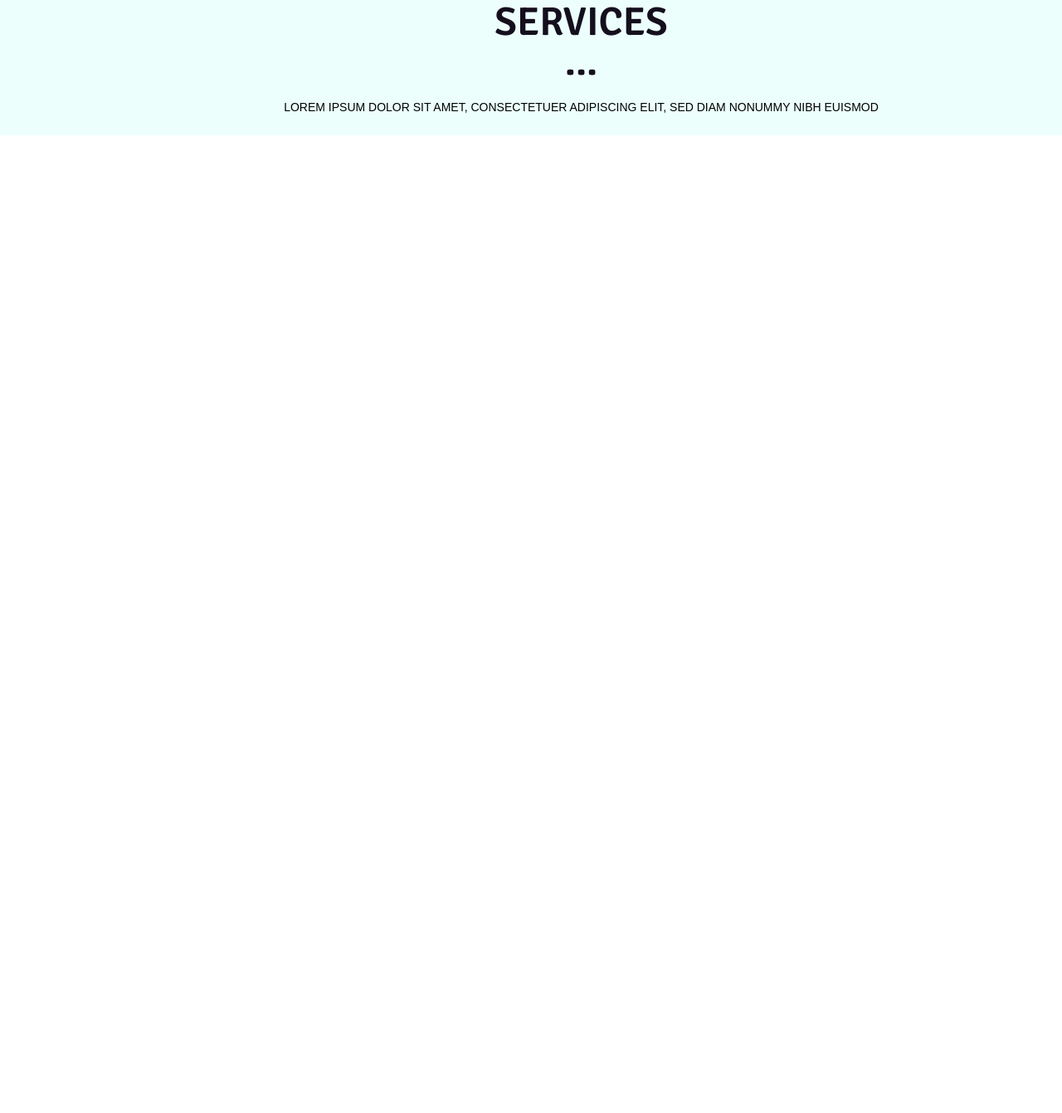
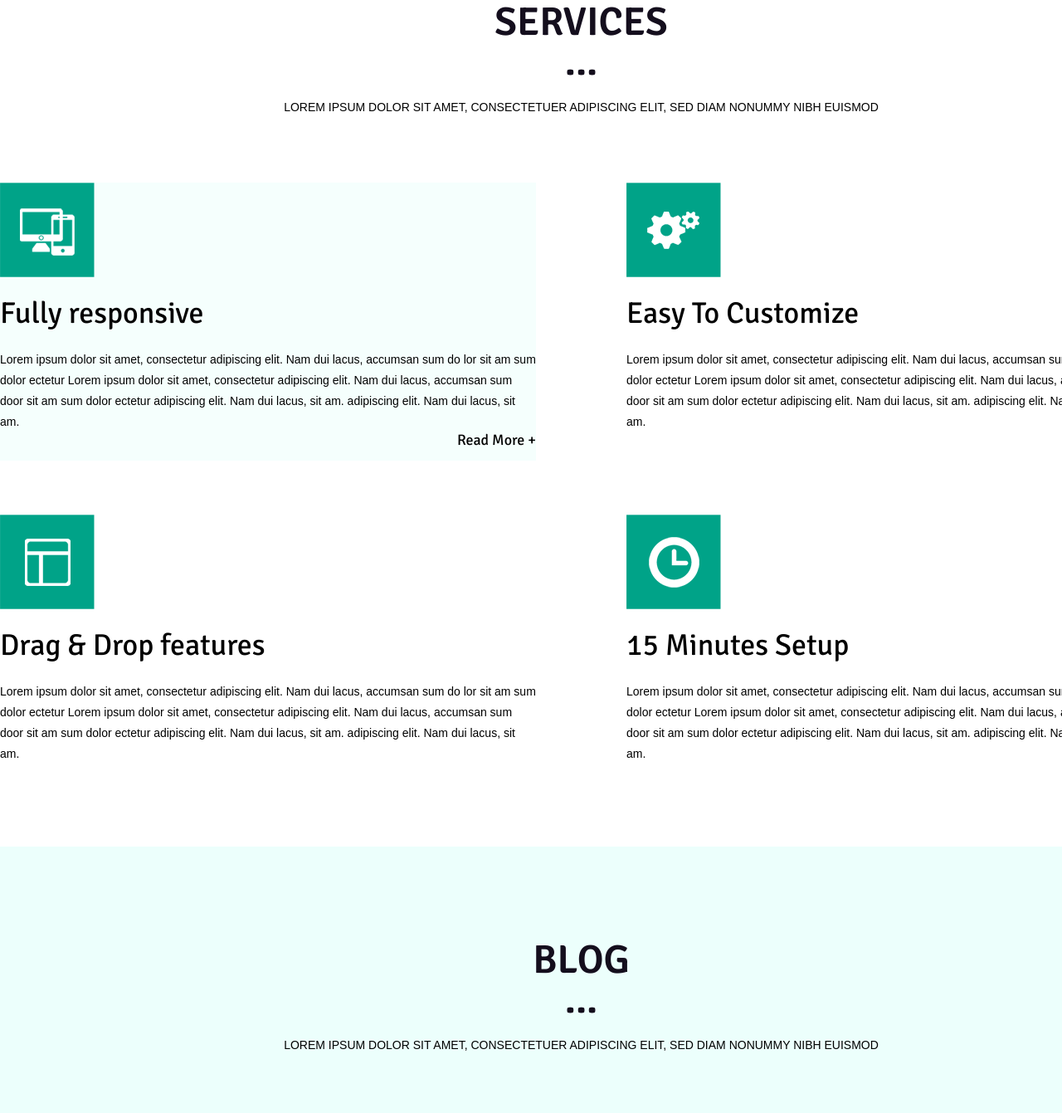
Before and after one commit to kymmyD123/Sigxak, a plain HTML site: page index.html in a window 1280 px wide. Shown: the part 3090-4431 px from the top of the page at 83% size. Before the commit the page ends 3253 px from the top, so only its background shows below. Drawn offline with Linux system fonts and the light colour scheme.

Commit message:
addedService

```diff
--- a/css/style.css
+++ b/css/style.css
@@ -288,6 +288,10 @@ h2.title {
     background: url("../img/portfolio-element-8.png") center no-repeat;
 }
 
+.services {
+    background: #ffffff;
+}
+
 .services-title{
     margin-top: 125px;
 }
@@ -297,5 +301,53 @@ h2.title {
     text-align: center;
     font: 14px/28px OpenSans, sans-serif;
     color: #000;
-    margin-bottom: 20px;
+    margin-bottom: 77px;
 }
+
+.service {
+    width: 646px;
+    height: 335px;
+    margin-bottom: 65px;
+}
+
+.service-float-1 {
+    margin-right: 109px;
+    background: #f5fffd;
+}
+
+.service-float-3 {
+    margin-left: 109px;
+}
+
+.service-photo {
+    width: 115px;
+    height: 115px;
+    margin-bottom: 25px;
+}
+
+.service-text h5.title {
+    font: 400 36px/36px Signika, sans-serif;
+    margin-bottom: 25px;
+}
+
+.service-text p {
+    font: 14px/25px OpenSans, sans-serif;
+}
+
+.link-right {
+    text-decoration: none;
+    color: #000;
+    font: 400 18px/18px Signika, sans-serif;
+}
+
+.blog-title {
+    margin-top: 113px;
+}
+
+.blog-title p {
+    text-transform: uppercase;
+    text-align: center;
+    font: 14px/28px OpenSans, sans-serif;
+    color: #000;
+    margin-bottom: 68px;
+}
--- a/index.html
+++ b/index.html
@@ -142,6 +142,66 @@
                     ...</h2>
                 <p>Lorem ipsum dolor sit amet, consectetuer adipiscing elit, sed diam nonummy nibh euismod</p>
             </div>
+            <div class="services-float">
+                <div class="service service-float-1 left">
+                    <div class="service-photo service-photo-1">
+                        <img src="img/service-phone.png" alt="">
+                    </div>
+                    <div class="service-text">
+                        <h5 class="title">Fully responsive</h5>
+                        <p>Lorem ipsum dolor sit amet, consectetur adipiscing elit. Nam dui lacus, accumsan sum do
+lor sit am sum dolor ectetur Lorem ipsum dolor sit amet, consectetur adipiscing elit. Nam
+ dui lacus, accumsan sum door sit am sum dolor ectetur adipiscing elit. Nam dui lacus,
+sit am. adipiscing elit. Nam dui lacus, sit am. </p>
+                        <a href="#" class="link-right right">Read More +</a>
+                    </div>
+                </div>
+                <div class="service service-float-2 left">
+                    <div class="service-photo service-photo-2">
+                        <img src="img/service-set.png" alt="">
+                    </div>
+                    <div class="service-text">
+                        <h5 class="title">Easy To Customize</h5>
+                        <p>Lorem ipsum dolor sit amet, consectetur adipiscing elit. Nam dui lacus, accumsan sum do
+lor sit am sum dolor ectetur Lorem ipsum dolor sit amet, consectetur adipiscing elit. Nam
+ dui lacus, accumsan sum door sit am sum dolor ectetur adipiscing elit. Nam dui lacus,
+sit am. adipiscing elit. Nam dui lacus, sit am. </p>
+                    </div>
+                </div>
+                <div class="service service-float-3 right">
+                    <div class="service-photo service-photo-3">
+                        <img src="img/service-clock.png" alt="">
+                    </div>
+                    <div class="service-text">
+                        <h5 class="title">15 Minutes Setup</h5>
+                        <p>Lorem ipsum dolor sit amet, consectetur adipiscing elit. Nam dui lacus, accumsan sum do
+lor sit am sum dolor ectetur Lorem ipsum dolor sit amet, consectetur adipiscing elit. Nam
+ dui lacus, accumsan sum door sit am sum dolor ectetur adipiscing elit. Nam dui lacus,
+sit am. adipiscing elit. Nam dui lacus, sit am. </p>
+                    </div>
+                </div>
+                <div class="service service-float-4 right">
+                    <div class="service-photo service-photo-4">
+                        <img src="img/service-o.png" alt="">
+                    </div>
+                    <div class="service-text">
+                        <h5 class="title">Drag & Drop features</h5>
+                        <p>Lorem ipsum dolor sit amet, consectetur adipiscing elit. Nam dui lacus, accumsan sum do
+lor sit am sum dolor ectetur Lorem ipsum dolor sit amet, consectetur adipiscing elit. Nam
+ dui lacus, accumsan sum door sit am sum dolor ectetur adipiscing elit. Nam dui lacus,
+sit am. adipiscing elit. Nam dui lacus, sit am. </p>
+                    </div>
+                </div>
+            </div>
+        </div>
+    </div>
+    <div class="blog">
+        <div class="container clearfix">
+            <div class="blog-title">
+                <h2 class="title">blog <br>
+                    ...</h2>
+                <p>Lorem ipsum dolor sit amet, consectetuer adipiscing elit, sed diam nonummy nibh euismod</p>
+            </div>
         </div>
     </div>
 </div>
```
Also changed, not shown: img/service-clock.png (added), img/service-o.png (added), img/service-phone.png (added), img/service-set.png (added).
